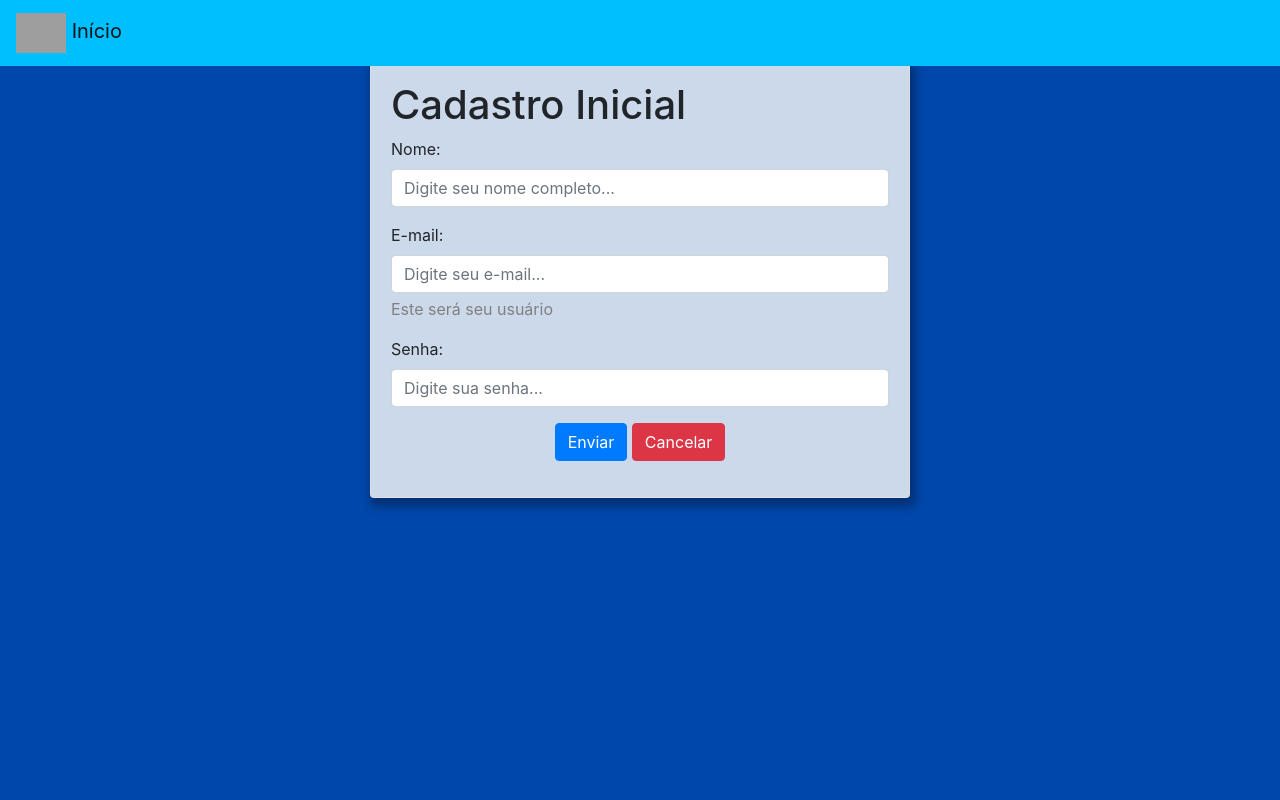
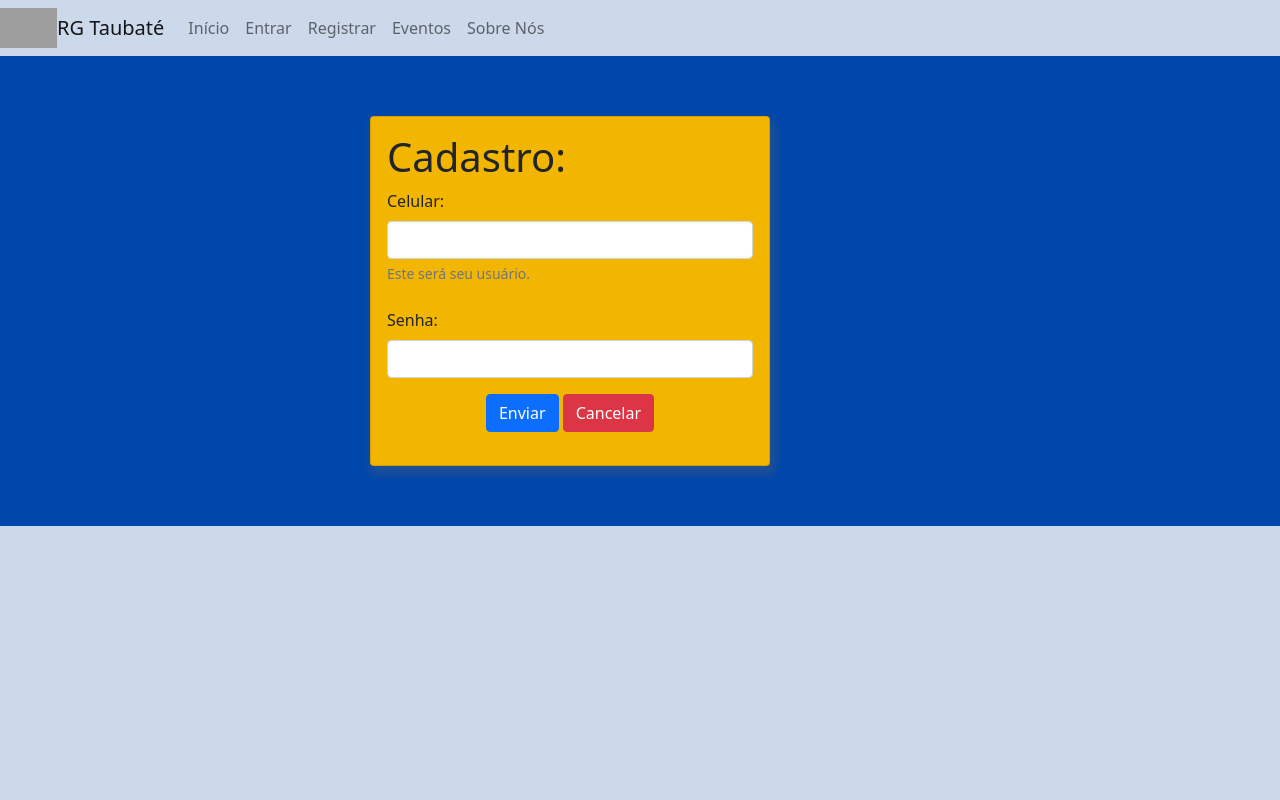
Before and after one commit to lucasrodrigof/site, a PHP site: page / in a window 1280 px wide. Run offline with PHP 8.4, Linux system fonts and the light colour scheme; some libraries are stand-ins or nearby versions; grey boxes are pictures that could not be loaded.

Commit message:
Add files via upload

```diff
--- a/codigos/Site TV Taubaté/index.php
+++ b/codigos/Site TV Taubaté/index.php
@@ -4,66 +4,105 @@
     <meta http-equiv="X-UA-Compatible" content="IE=edge">
     <meta name="viewport" content="width=device-width, initial-scale=1.0">
     <title>Cadastro</title>
-    <link rel="stylesheet" href="css\bootstrap.min.css">
-    <link rel="stylesheet" href="css\style.css">
+    <!-- Bootstrap -->
+    <link href="https://cdn.jsdelivr.net/npm/bootstrap@5.1.3/dist/css/bootstrap.min.css" rel="stylesheet" integrity="sha384-1BmE4kWBq78iYhFldvKuhfTAU6auU8tT94WrHftjDbrCEXSU1oBoqyl2QvZ6jIW3" crossorigin="anonymous">
+    <link rel="stylesheet" href="style.css">
+
+    <!-- Scripts -->
+    <script src="https://code.jquery.com/jquery-3.6.0.min.js" integrity="sha256-/xUj+3OJU5yExlq6GSYGSHk7tPXikynS7ogEvDej/m4=" crossorigin="anonymous"></script>
+    <script src="https://cdn.jsdelivr.net/npm/@popperjs/core@2.10.2/dist/umd/popper.min.js" integrity="sha384-7+zCNj/IqJ95wo16oMtfsKbZ9ccEh31eOz1HGyDuCQ6wgnyJNSYdrPa03rtR1zdB" crossorigin="anonymous"></script>
+    <script src="https://cdn.jsdelivr.net/npm/bootstrap@5.1.3/dist/js/bootstrap.bundle.min.js" integrity="sha384-ka7Sk0Gln4gmtz2MlQnikT1wXgYsOg+OMhuP+IlRH9sENBO0LRn5q+8nbTov4+1p" crossorigin="anonymous"></script>
+    <script src="js/jquery-3.3.1.slim.min.js"></script>
+    <script src="js/bootstrap.min.js"></script>
+    <script src="https://ajax.googleapis.com/ajax/libs/jquery/2.1.1/jquery.min.js"></script>
+    <script src="https://cdnjs.cloudflare.com/ajax/libs/jquery.mask/1.14.11/jquery.mask.min.js"></script>
+
 
 </head>
 
+
 <body>
     <header>
-        <nav class="navbar fixed-top navbar-light" style="background-color: #00bfff;">
-                <a class="navbar-brand" href="index.php">
-                <img src="Bandeira_de_Taubaté.png" alt="Bandeira de Taubaté" width="50" height="40">
-                Início
+      <nav class="navbar navbar-expand-lg navbar-light">
+          <img src="Bandeira_de_Taubaté.png" width="57" height="40" alt="">
+          <a class="navbar-brand" >
+          RG Taubaté
           </a>
+            <button class="navbar-toggler" type="button" data-toggle="collapse" data-target="#conteudoNavbarSuportado" aria-controls="conteudoNavbarSuportado" aria-expanded="false" aria-label="Alterna navegação">
+              <span class="navbar-toggler-icon"></span>
+            </button>
+
+          <div class="collapse navbar-collapse" id="conteudoNavbarSuportado">
+
+          <ul class="navbar-nav mr-auto">
+              <li class="nav-item active">
+                <a class="nav-link" href="#">Início</a>
+              </li>
+              <li class="nav-item active">
+                <a class="nav-link" href="#">Entrar </a>
+              </li>
+
+              <li class="nav-item active">
+                <a class="nav-link" href="index.php">Registrar</a>
+              </li>
+
+              <li class="nav-item active">
+                <a class="nav-link" href="#">Eventos</a>
+              </li>
+
+              <li class="nav-item active">
+                <a class="nav-link" href="#">Sobre Nós</a>
+              </li>
+
+
+            </ul>
+          </div>
 
       </nav>
-    </header>
+    <header>
+
     <div class="container">
     <div class="row">
-                <div class="col-md-6 offset-md-3" >
+    <div class="col-6">
     <div class="card">
-                        <div class="card-body" style="background-color: #cbd9ea;">
-                            <h1>Cadastro Inicial</h1>
-                            <form id="form-contato">
-                                <div class="form-group">
-                                    <label for="nome">Nome:</label>
-                                    <input class="form-control" type="text" name="nome" id="nome" placeholder="Digite seu nome completo...">
+    <div class="card-body">
+
+
+    <form id="form-cadastro">
+    <div class="mb-4">
+    <h1>Cadastro:</h1>
+    <label class="form-label">Celular:</label>
+    <input type="text" class="form-control" id="celular" required>
+
+    <div class="form-text">Este será seu usuário.</div>
     </div>
 
-                                <div class="form-group">
-                                    <label for="email">E-mail:</label>
-                                    <input class="form-control" type="email" name="email" id="email" placeholder="Digite seu e-mail...">
-                                    <div id="email" class="form-text">Este será seu usuário</div>
-                                </div>
-
-                                <div class="form-group">
-                                    <label for="senha">Senha:</label>
-                                    <input class="form-control" type="text" name="senha" id="senha" placeholder="Digite sua senha...">
-
+    <div class="mb-3">
+    <label class="form-label">Senha:</label>
+    <input type="password" class="form-control" id="senha" minlength="8" required>
     </div>
 
     <div class="form-group text-center">
-                                <button type="submit" class="btn btn-primary">
-                                <a href="cadastro.php">
-                                Enviar
-                                </button>
-                                </a>
+    <a class="btn btn-primary" href="cadastro.php">Enviar</a>
     <button type="reset" class="btn btn-danger">Cancelar</button>
     </div>
 
     <div class="alert alert-danger d-none">
-                                Preencha o campo
+    Preencha o campo <span id="campo-erro"></span>!
     </div>
+
+
     </form>
     </div>
     </div>
     </div>
     </div>
     </div>
+    </div>
 
-    <script src="js/jquery-3.3.1.slim.min.js"></script>
-    <script src="js/bootstrap.min.js"></script>
-    <script scr="js/formulario.js"></script>
+  <!-- Máscara celular-->
+  <script>
+    $("#celular").mask("(99)99999-9999");
+  </script>
   </body>
 </html>
--- /dev/null
+++ b/codigos/Site TV Taubaté/style.css
@@ -0,0 +1,33 @@
+header{
+    background-color: #0047ab;
+}
+
+.navbar{
+    background-color:  #cbd9ea;
+    text-align: left;
+}
+
+.card{
+    background-color: #f3b600;
+    width: 400px;
+    height: 350px;
+    box-shadow: 3px 6px 8px 3px rgba(100, 100, 100, 0.3);
+
+}
+
+.container{
+    padding-left: 300px;
+    padding-top: 60px;
+    padding-bottom: 60px;
+
+
+}
+
+body{
+    background-color:  #cbd9ea;
+
+}
+
+form, .alert{
+    margin-bottom: 0;
+}
```
Also changed, not shown: codigos/Site TV Taubaté/cadastro.php (+94 -14 lines), codigos/Site TV Taubaté/stylecadastro.css (added, +33 -0 lines). Lines whose indentation alone changed are shown as unchanged.
